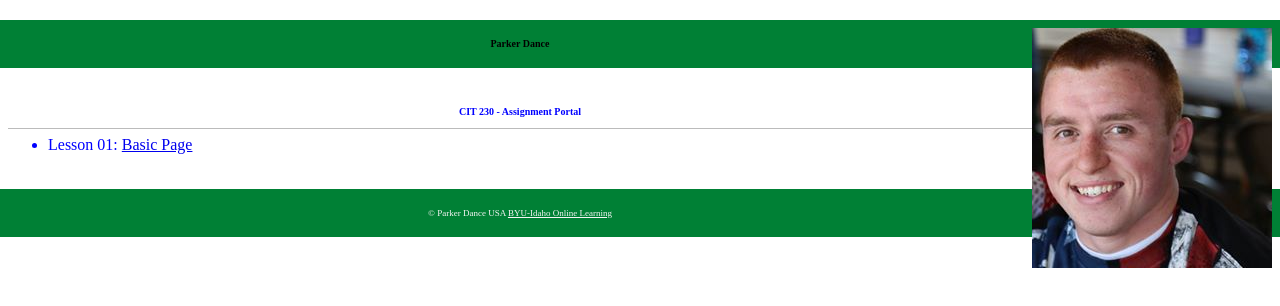
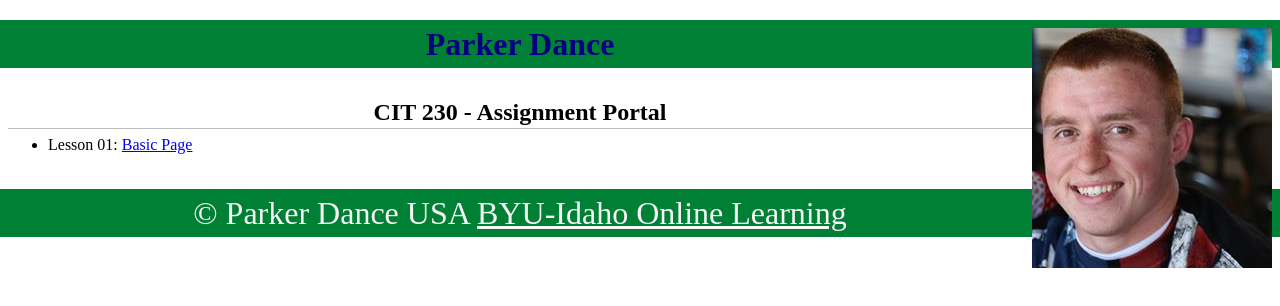
Before and after one commit to parkbench123/parkbench123.github.io, a plain HTML site: page cit230/index.html in a window 1280 px wide. Drawn offline with Linux system fonts and the light colour scheme.

Commit message:
changed a few syles in css

```diff
--- a/cit230/style/main.css
+++ b/cit230/style/main.css
@@ -7,14 +7,14 @@ body {
   font-size: 16px;
   line-height: 32px;
   font-family: 'Times New Roman', Times, serif ;
-  color: blue ;
+  color:black;
 }
 h1 {
-  font-size: x-small;
-  color: black ;
+  font-size: xx-large;
+  color: navy;
 }
 h2 {
-  font-size: x-small ;
+  font-size: x-large;
   text-align: center;
   border-bottom: 1px solid #bbb;
 }
@@ -38,5 +38,5 @@ header img {
   float: right;
 }
 footer {
-  font-size: xx-small ;
+  font-size: xx-large ;
 }
```
